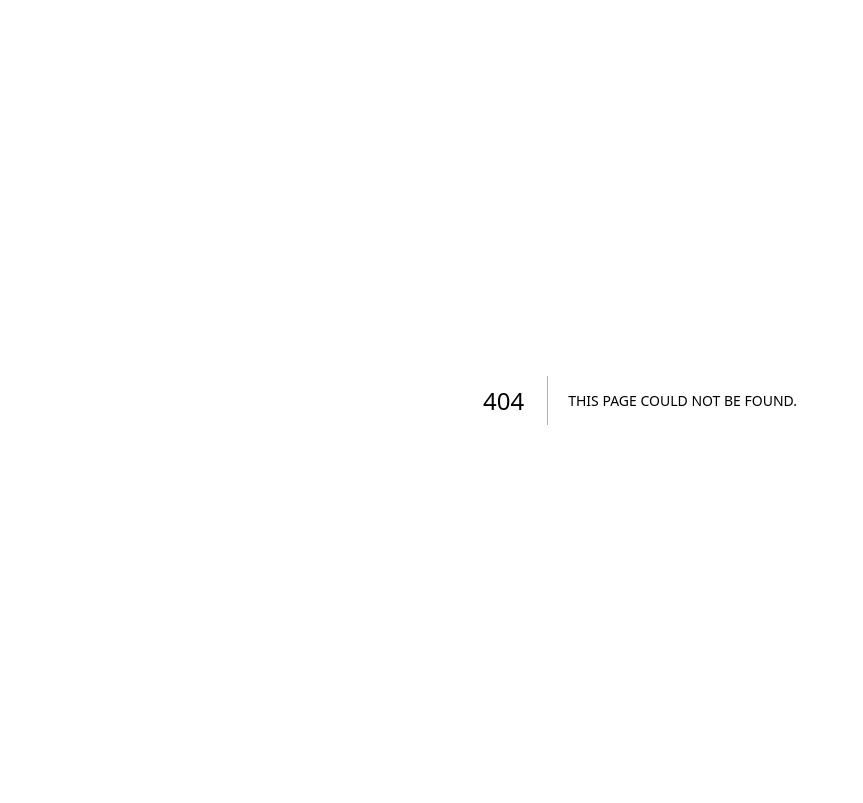
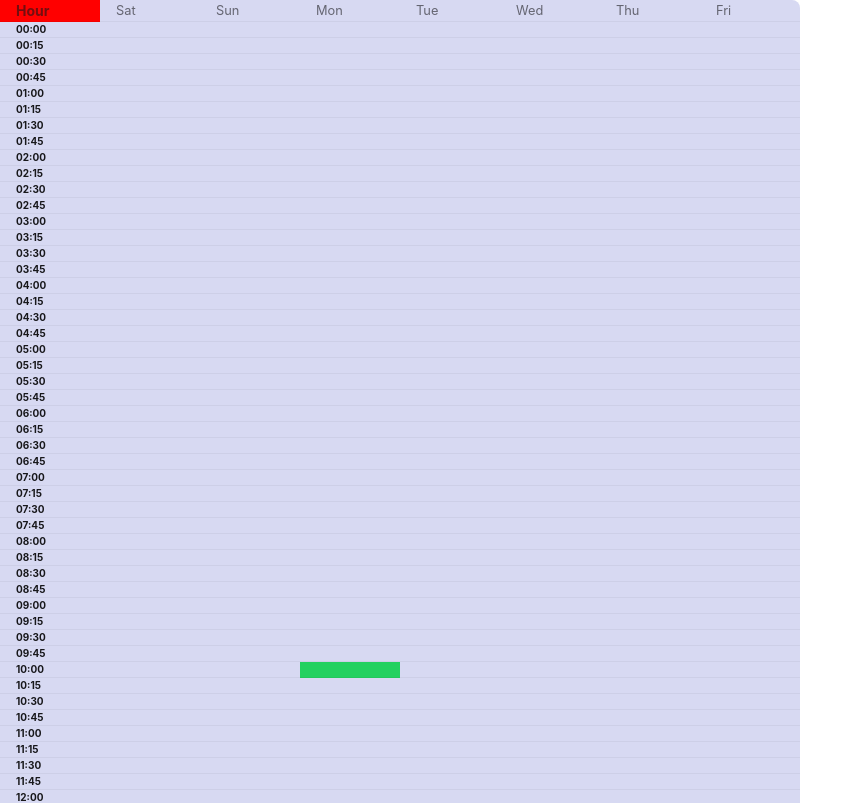
Before and after one commit to jubayerkhan/next-practice, a Next.js app: page /time_slot_15min in a window 1280 px wide. Before the commit this address had no page. Shown: the top 803 px of the page, without its empty margins (0-863 px from the left). Built offline with nearby package versions, Linux system fonts and the light colour scheme.

Commit message:
time slot 15 gap

```diff
--- a/app/globals.css
+++ b/app/globals.css
@@ -150,14 +150,22 @@ If you use SASS you can shorten this one here like this:
   }
 }
 
-
 /* time slot css  */
-body, input, button {
-	font-family: "Jost",-apple-system,system-ui,BlinkMacSystemFont,
-	"Segoe UI",Roboto,sans-serif;
+body,
+input,
+button {
+  font-family:
+    "Jost",
+    -apple-system,
+    system-ui,
+    BlinkMacSystemFont,
+    "Segoe UI",
+    Roboto,
+    sans-serif;
 }
 
-.title,.subtitle {
+.title,
+.subtitle {
   text-align: center;
   font-weight: 500;
 }
@@ -171,7 +179,7 @@ th:nth-child(1) {
 }
 
 #nav-title {
-	font-size: 1.25rem;
+  font-size: 0.25rem;
 }
 
 .time {
@@ -182,11 +190,12 @@ th:nth-child(1) {
 
 table {
   width: auto;
-    background-color: #D7D9F2;
+  background-color: #d7d9f2;
+  font-size: 10px;
 }
 
 .table td.is-booked {
-    background-color: #23D160;
+  background-color: #23d160;
 }
 
 .table td.is-blocked {
@@ -194,12 +203,16 @@ table {
 }
 
 .table td.is-selected {
-    background-color: #00D1B2;
+  background-color: #00d1b2;
 }
 
 .table td.is-cancelled {
-    background-color: #FF3860;
+  background-color: #ff3860;
 }
 .table td {
   width: 100px;
 }
+.table :where(th, td) {
+  padding-block: 0rem;
+  padding-inline: 1rem;
+}
--- /dev/null
+++ b/app/time_slot_15min/page.js
@@ -0,0 +1,107 @@
+"use client";
+import { useEffect } from "react";
+
+export default function TimeSlot() {
+  useEffect(() => {
+  const table = document.getElementById("slots");
+  if (!table) return;
+
+  let isDragging = false;
+  let dragMode = null;
+
+  function applyDrag(cell) {
+    if (dragMode === "add") {
+      cell.classList.add("is-selected");
+    } else if (dragMode === "remove") {
+      cell.classList.remove("is-selected");
+    }
+  }
+
+  for (let i = 1; i < table.rows.length; i++) {
+    for (let j = 1; j < table.rows[i].cells.length; j++) {
+      const cell = table.rows[i].cells[j];
+
+      cell.addEventListener("mousedown", function (e) {
+        if (cell.classList.contains("is-blocked")) return;
+
+        isDragging = true;
+        dragMode = cell.classList.contains("is-selected")
+          ? "remove"
+          : "add";
+
+        applyDrag(cell);
+        e.preventDefault();
+      });
+
+      cell.addEventListener("mouseenter", function () {
+        if (!isDragging) return;
+        if (cell.classList.contains("is-blocked")) return;
+
+        applyDrag(cell);
+      });
+    }
+  }
+
+  document.addEventListener("mouseup", function () {
+    isDragging = false;
+    dragMode = null;
+  });
+
+}, []);
+
+
+  return (
+    <section className="section is-centered">
+      <div className="container is-fluid">
+        <table id="slots" className="table is-bordered is-fullwidth">
+          <thead>
+            <tr>
+              <th>Hour</th>
+              <th className="time">Sat</th>
+              <th className="time">Sun</th>
+              <th className="time">Mon</th>
+              <th className="time">Tue</th>
+              <th className="time">Wed</th>
+              <th className="time">Thu</th>
+              <th className="time">Fri</th>
+            </tr>
+          </thead>
+
+          <tbody>
+            {Array.from({ length: 96 }).map((_, i) => {
+              const hour = Math.floor(i / 4);
+              const minutes = (i % 4) * 15;
+
+              const label =
+                hour.toString().padStart(2, "0") +
+                ":" +
+                minutes.toString().padStart(2, "0");
+
+              return (
+                <tr key={i}>
+                  <td>
+                    <strong>{label}</strong>
+                  </td>
+
+                  <td></td>
+                  <td></td>
+                  <td className={i === 40 ? "is-booked" : ""}></td>
+                  <td></td>
+                  <td className={i === 60 ? "is-blocked" : ""}></td>
+                  <td></td>
+                  <td></td>
+                </tr>
+              );
+            })}
+          </tbody>
+        </table>
+
+        <div className="field is-grouped is-grouped-centered">
+          <div className="control">
+            <button className="button is-link">Update Booking</button>
+          </div>
+        </div>
+      </div>
+    </section>
+  );
+}
```
Lines whose indentation alone changed are shown as unchanged.
